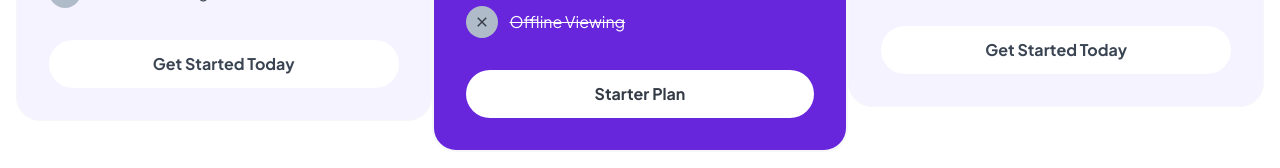
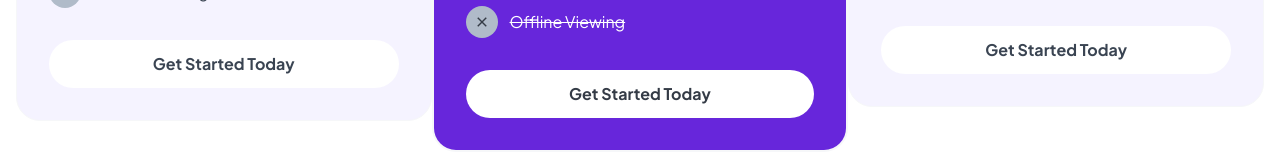
Before and after one commit to Bernardowert/eduvance, a Next.js app: page / in a window 1280 px wide. Shown: the part 6018-6186 px from the top of the page. Built offline with nearby package versions, Linux system fonts and the light colour scheme.

Commit message:
adicinando modificações ao componente cards

```diff
--- a/src/components/sections/home/pricing/cards.tsx
+++ b/src/components/sections/home/pricing/cards.tsx
@@ -28,7 +28,7 @@ const allCards = [
         ]
     },
     {
-        btnText:"Starter Plan",
+        btnText:"Get Started Today",
         description:"Best for consistent learners and professionals seeking more value",
         title:"Starter Plan",
         bestPrice:true,
@@ -74,7 +74,7 @@ const allCards = [
                 descriptionIcon:"Offline Viewing",
             }
         ]
-    },
+    }
 ]
 
 export function Cards(){
```
Also changed, not shown: src/assets/icons/see-icon.png (added).
